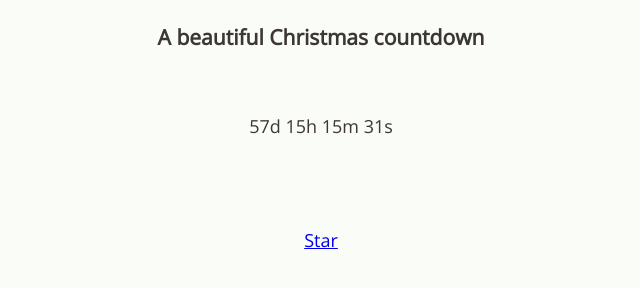
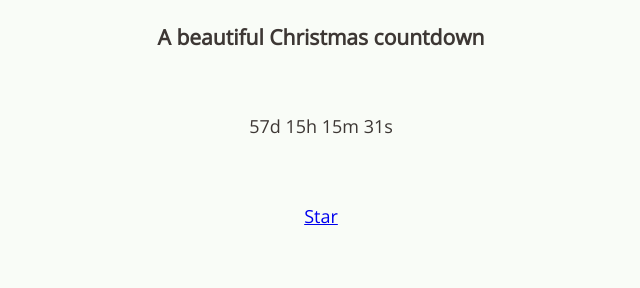
Before and after one commit to gitter-badger/wait, a plain HTML site: page index.html in a window 1280 px wide. Shown: the part 182-470 px from the top of the page, without its empty margins (327-967 px from the left). Drawn offline with nearby package versions, Linux system fonts and the light colour scheme.

Commit message:
Update index.html

```diff
--- a/index.html
+++ b/index.html
@@ -14,7 +14,7 @@
 <img src="./img/twemoji-tree.png" style="width:98px;height:98px;"> <br/>
 <h1> Wait </h1>
 <h3>A beautiful Christmas countdown</h3> <br/>
-<p id="countdown"></p>  <br/> <br/> <br/>
+<p id="countdown"></p>  <br/> <br/>
 <a class="github-button" href="https://github.com/vutondesign/wait" data-icon="octicon-star" data-show-count="true" aria-label="Star ntkme/github-buttons on GitHub">Star</a>
 </body>
 
```
